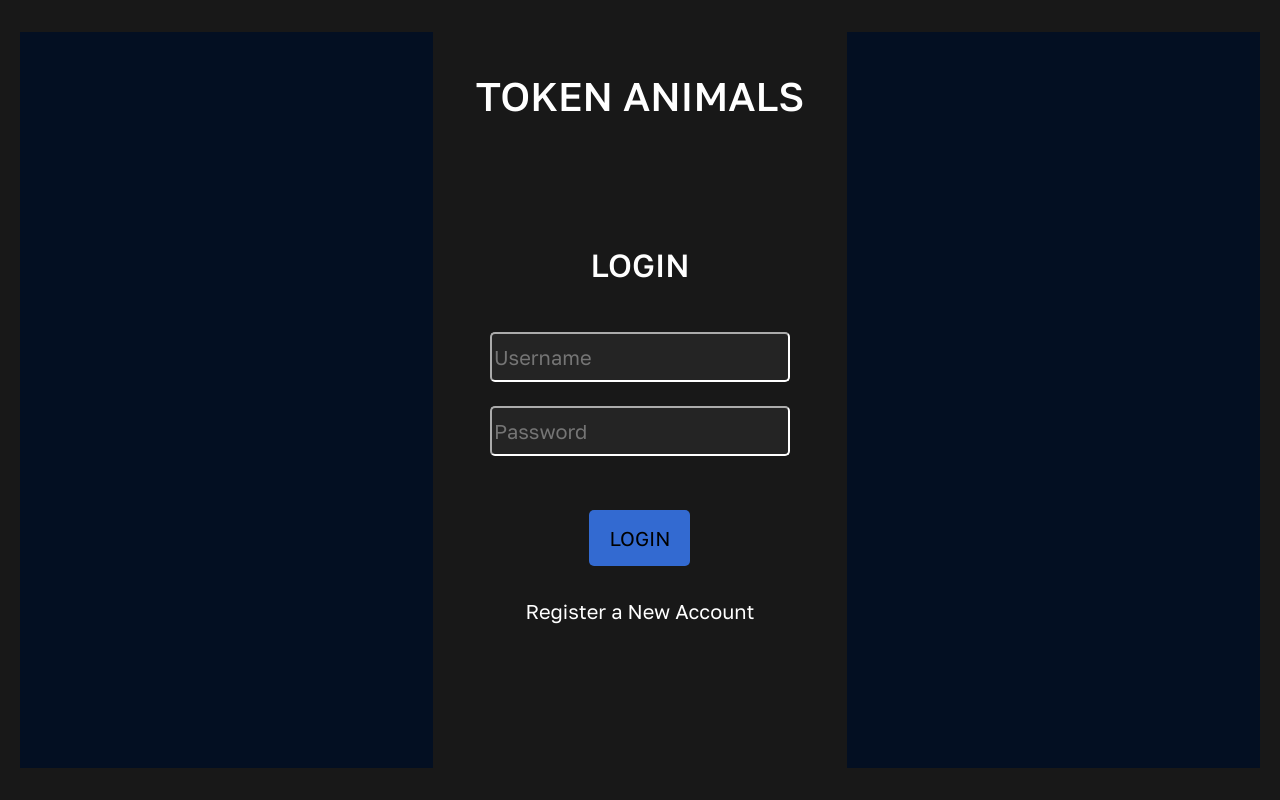
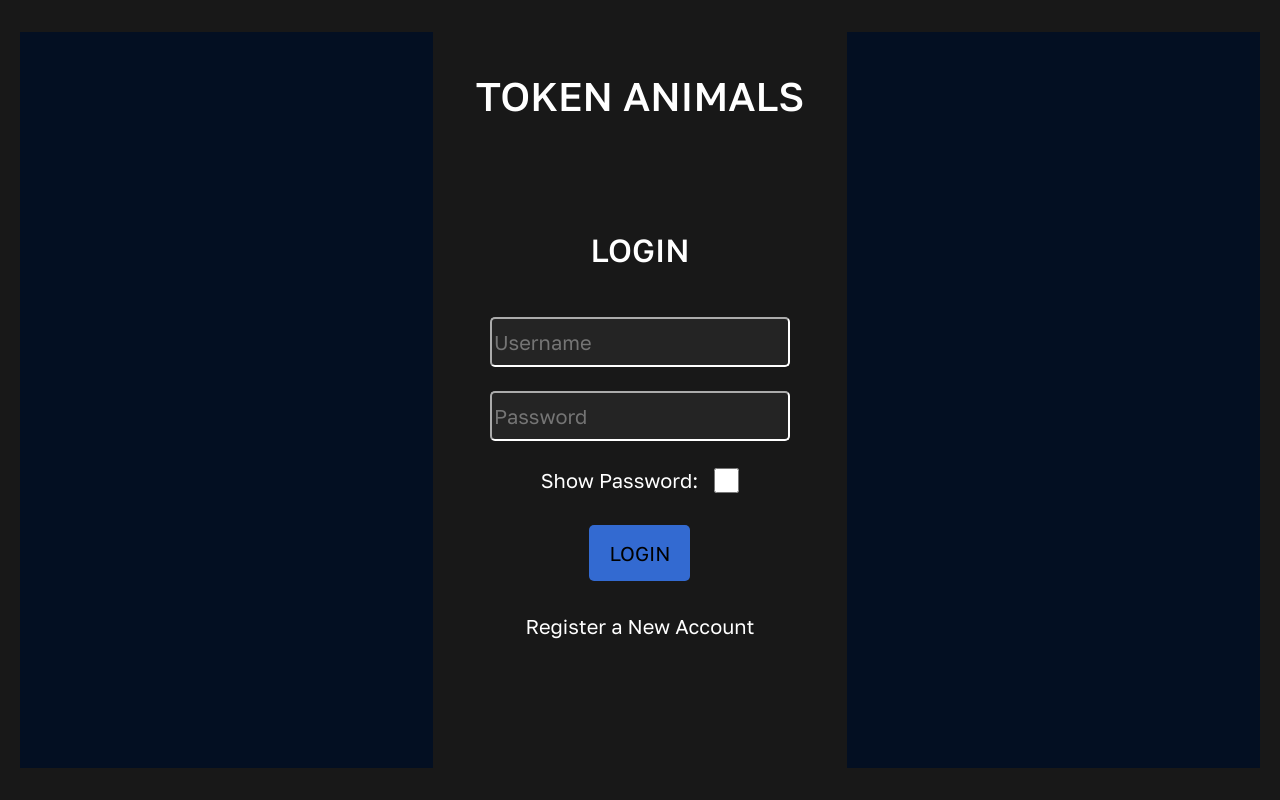
Before and after one commit to noahnguyen015/Token_Animals, a React (Vite) app in the folder frontend/: page /login in a window 1280 px wide. Built offline with nearby package versions, Linux system fonts and the light colour scheme.

Commit message:
added show password feature

```diff
--- a/frontend/src/login/login.css
+++ b/frontend/src/login/login.css
@@ -45,3 +45,12 @@
     background-color: #336ad1;
     font-size: 1.25rem;
 }
+
+label {
+    font-size: 1.25rem;
+}
+
+.checkbox {
+    height: 25px;
+    width: 25px;
+}
--- a/frontend/src/login/login.jsx
+++ b/frontend/src/login/login.jsx
@@ -8,6 +8,7 @@ function Login () {
 
     const [formData, setFormData] = useState({username: '', password: ''});
     const [message, setMessage] = useState('');
+    const [ShowPassword, setShowPassword] = useState(false);
 
     const handleChange = e => {
         setFormData({...formData, [e.target.name]: e.target.value});
@@ -51,7 +52,10 @@ function Login () {
                     <h2 className="my-5">LOGIN</h2>
                     <form onSubmit={handleSubmit}>
                         <input className="mb-4 formfield" name="username" placeholder="Username" onChange={handleChange} required></input><br/>
-                        <input className="mb-4 formfield" name="password" placeholder="Password" onChange={handleChange} required></input><br/>
+                        <input type={ShowPassword? "text": "password"} className="mb-4 formfield" name="password" placeholder="Password" onChange={handleChange} required></input><br/>
+                        <label className="d-flex align-items-center justify-content-center">Show Password:
+                            <input type="checkbox" className="checkbox ms-3" checked={ShowPassword} onChange={() => setShowPassword(!ShowPassword)}/>
+                        </label>
                         <button className="submit-button"type="submit">LOGIN</button>
                     </form>
                     <p><Link to="/register">Register a New Account</Link></p>
--- a/frontend/src/register/register.css
+++ b/frontend/src/register/register.css
@@ -1,5 +1,3 @@
-
-
 .form-box {
     background-color: #181818;
     height: 600px;
@@ -47,3 +45,12 @@
     background-color: #336ad1;
     font-size: 1.25rem;
 }
+
+label {
+    font-size: 1.25rem;
+}
+
+.checkbox {
+    height: 25px;
+    width: 25px;
+}
--- a/frontend/src/register/register.jsx
+++ b/frontend/src/register/register.jsx
@@ -9,6 +9,7 @@ function Register() {
     const navigate = useNavigate();
     const [formData, setFormData] = useState({username: '', password: ''});
     const [message, setMessage] = useState();
+    const [ShowPassword, setShowPassword] = useState(false);
 
     const handleChange = e => {
         setFormData({ ...formData, [e.target.name]: e.target.value });
@@ -48,7 +49,10 @@ function Register() {
                     <h2 className="my-5">REGISTRATION</h2>
                     <form onSubmit={handleSubmit}>
                         <input className="mb-4 formfield" name="username" placeholder="Username" onChange={handleChange} required></input><br/>
-                        <input className="mb-4 formfield" name="password" placeholder="Password" onChange={handleChange} required></input><br/>
+                        <input type={ShowPassword? "text": "password"} className="mb-4 formfield" name="password" placeholder="Password" onChange={handleChange} required></input><br/>
+                        <label className="d-flex align-items-center justify-content-center">Show Password:
+                            <input type="checkbox" className="checkbox ms-3" checked={ShowPassword} onChange={() => setShowPassword(!ShowPassword)}/>
+                        </label>
                         <button className="submit-button"type="submit">Register</button>
                     </form>
                     <p><Link to ="/login">Login Page</Link></p>
```
